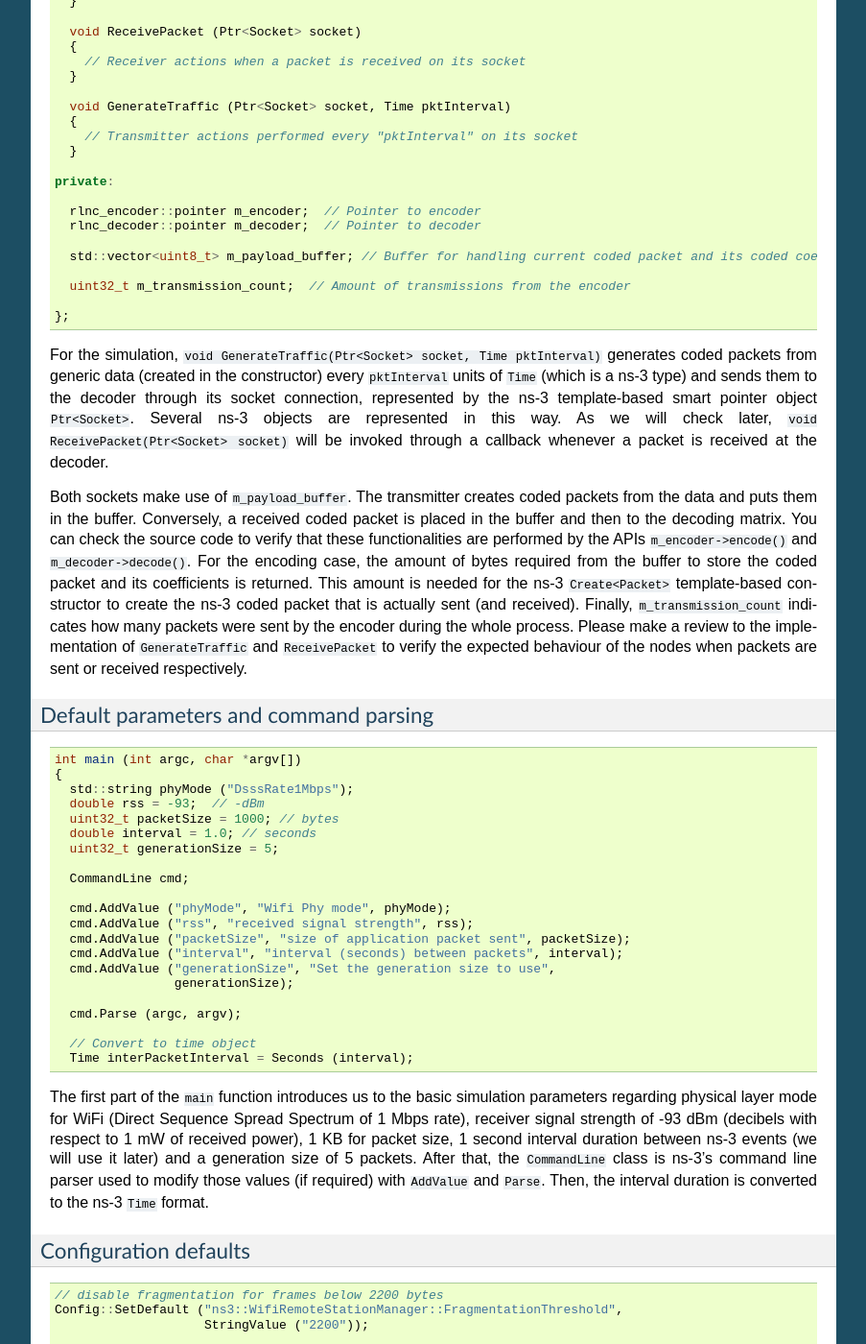
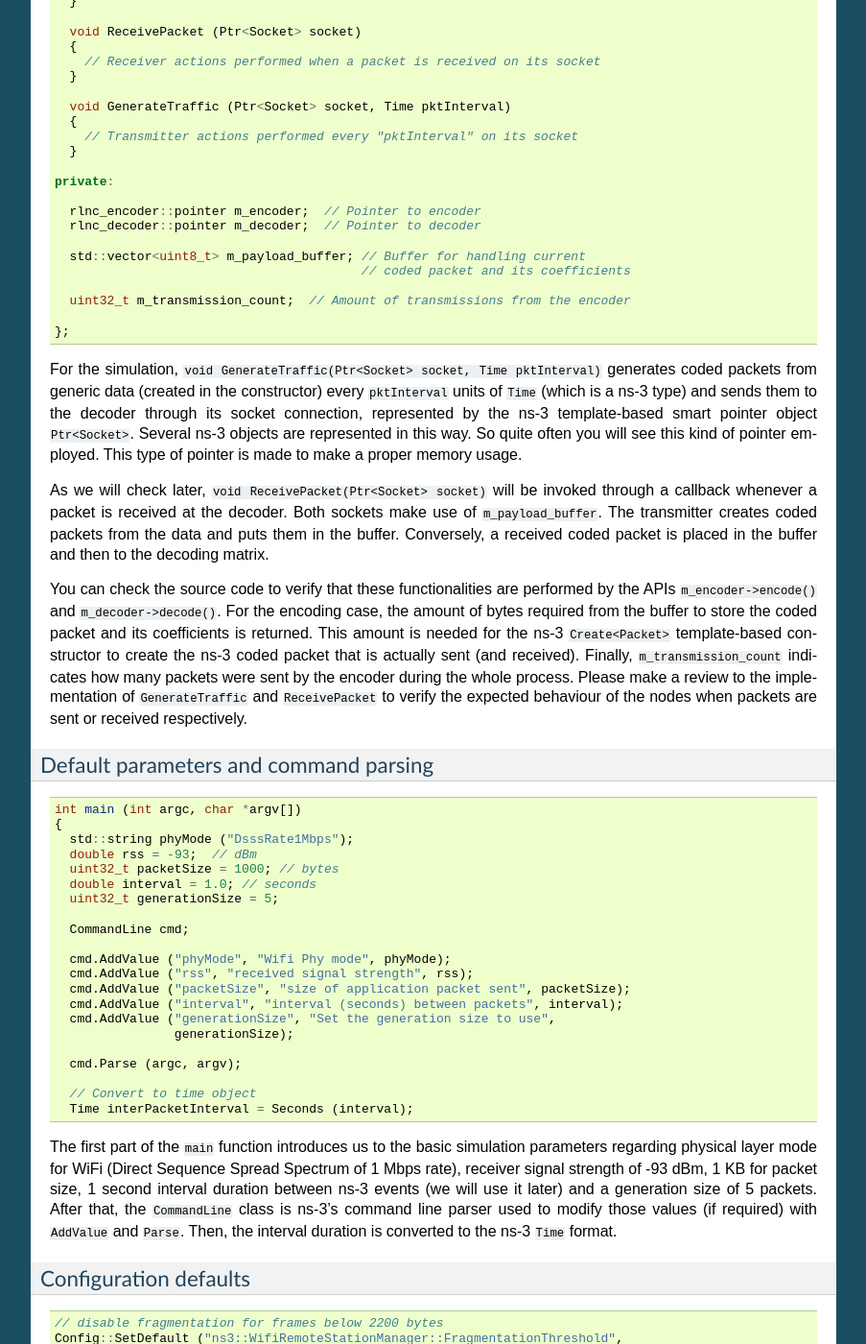
Before and after one commit to steinwurf/kodo-ns3-examples, a Sphinx documentation site: the page built from docs/wifi_broadcast.rst, in a window 1280 px wide and 1400 px high, scrolled down 2380 px. Shown: the whole window at 96% size, without its empty margins (198-1101 px from the left). Built offline with Sphinx 7.4.7, drawn with Linux system fonts in a browser that asks for light colours; formulas are drawn with MathJax 3; some of the changed text lies outside the part shown.

Commit message:
Correct grammar of introduction, started with first example

```diff
--- a/docs/wifi_broadcast.rst
+++ b/docs/wifi_broadcast.rst
@@ -34,7 +34,7 @@ Program description
 After the project has been properly configured and built, you should have
 a folder named ``~/dev/kodo-ns3-examples/wifi_broadcast/`` where ``~/dev/`` is
 the folder where you cloned the project repository. If you check the
-``wifi_broadcast`` folder, you will see the ``main.cpp`` file with contains
+``wifi_broadcast`` folder, you will see the ``main.cpp`` file which contains
 the source code of this simulation. You can open it with your preferred editor
 to review the source code. We will briefly review some of its parts.
 
@@ -118,15 +119,15 @@ The RLNC encoder and decoder are template classes. The first input type is the
 field size represented through an object (``struct`` in this case) from our
 `Fifi  <https://github.com/steinwurf/fifi>`_ library. Fifi is a dependency for
 Kodo where all the finite field arithmetics resides. Since we are interested in
-:math:`q = 2` we choose ``fifi:binary``, however other field types from Fifi
+:math:`q = 2`, we choose ``fifi:binary``. However, other field types from Fifi
 might be chosen too according to your application. Current available filed sizes
 are: :math:`q = {2^4, 2^8, 2^{16}, 2^{32}-5}`.
 
 The second input is a ``struct`` that controls the use of tracing in the given
 object. ``kodo::enable_trace`` or ``kodo::disable_trace`` respectively enables
-or disables the tracing functionality in the objects where they are mployed.
+or disables the tracing functionality in the objects where they are employed.
 For our implementation, we enable tracing for our decoder and disable it for
-the encoder. Later in the simulation parameters we will check what options does
+the encoder. Later in the simulation runs, we will check what options does
 tracing has on each device type.
 
 Main simulation class
@@ -157,7 +158,7 @@ The ``KodoSimulation`` class can be roughly defined in the following way:
 
      void ReceivePacket (Ptr<Socket> socket)
      {
-       // Receiver actions when a packet is received on its socket
+       // Receiver actions performed when a packet is received on its socket
      }
 
      void GenerateTraffic (Ptr<Socket> socket, Time pktInterval)
@@ -170,7 +171,8 @@ The ``KodoSimulation`` class can be roughly defined in the following way:
      rlnc_encoder::pointer m_encoder;  // Pointer to encoder
      rlnc_decoder::pointer m_decoder;  // Pointer to decoder
 
-     std::vector<uint8_t> m_payload_buffer; // Buffer for handling current coded packet and its coded coefficients
+     std::vector<uint8_t> m_payload_buffer; // Buffer for handling current
+                                            // coded packet and its coefficients
 
      uint32_t m_transmission_count;  // Amount of transmissions from the encoder
 
@@ -181,22 +183,25 @@ pktInterval)`` generates coded packets from generic data (created in the
 constructor) every ``pktInterval`` units of ``Time`` (which is a ns-3 type) and
 sends them to the decoder through its socket connection, represented by the
 ns-3 template-based smart pointer object ``Ptr<Socket>``. Several ns-3 objects
-are represented in this way. As we will check later, ``void
-ReceivePacket(Ptr<Socket> socket)`` will be invoked through a callback whenever
-a packet is received at the decoder.
+are represented in this way. So quite often you will see this kind of pointer
+employed. This type of pointer is made to make a proper memory usage.
 
-Both sockets make use of ``m_payload_buffer``. The transmitter creates coded
+As we will check later, ``void ReceivePacket(Ptr<Socket> socket)`` will be
+invoked through a callback whenever a packet is received at the decoder. Both
+sockets make use of ``m_payload_buffer``. The transmitter creates coded
 packets from the data and puts them in the buffer. Conversely, a received coded
-packet is placed in the buffer and then to the decoding matrix. You can check
-the source code to verify that these functionalities are performed by the APIs
-``m_encoder->encode()`` and ``m_decoder->decode()``. For the encoding case, the
-amount of bytes required from the buffer to store the coded packet and its
-coefficients is returned. This amount is needed for the ns-3 ``Create<Packet>``
-template-based constructor to create the ns-3 coded packet that is actually sent
-(and received). Finally, ``m_transmission_count`` indicates how many packets
-were sent by the encoder during the whole process. Please make a review to
-the implementation of ``GenerateTraffic`` and ``ReceivePacket`` to verify the
-expected behaviour of the nodes when packets are sent or received respectively.
+packet is placed in the buffer and then to the decoding matrix.
+
+You can check the source code to verify that these functionalities are
+performed by the APIs ``m_encoder->encode()`` and ``m_decoder->decode()``. For
+the encoding case, the amount of bytes required from the buffer to store the
+coded packet and its coefficients is returned. This amount is needed for the
+ns-3 ``Create<Packet>`` template-based constructor to create the ns-3 coded
+packet that is actually sent (and received). Finally, ``m_transmission_count``
+indicates how many packets were sent by the encoder during the whole process.
+Please make a review to the implementation of ``GenerateTraffic`` and
+``ReceivePacket`` to verify the expected behaviour of the nodes when packets
+are sent or received respectively.
 
 Default parameters and command parsing
 ^^^^^^^^^^^^^^^^^^^^^^^^^^^^^^^^^^^^^^
@@ -206,7 +211,7 @@ Default parameters and command parsing
  int main (int argc, char *argv[])
  {
    std::string phyMode ("DsssRate1Mbps");
-   double rss = -93;  // -dBm
+   double rss = -93;  // dBm
    uint32_t packetSize = 1000; // bytes
    double interval = 1.0; // seconds
    uint32_t generationSize = 5;
@@ -227,12 +232,12 @@ Default parameters and command parsing
 
 The first part of the ``main`` function introduces us to the basic simulation
 parameters regarding physical layer mode for WiFi (Direct Sequence Spread
-Spectrum of 1 Mbps rate), receiver signal strength of -93 dBm (decibels with
-respect to 1 mW of received power), 1 KB for packet size, 1 second interval
-duration between ns-3 events (we will use it later) and a generation size of
-5 packets. After that, the ``CommandLine`` class is ns-3's command line parser
-used to modify those values (if required) with ``AddValue`` and ``Parse``. Then,
-the interval duration is converted to the ns-3 ``Time`` format.
+Spectrum of 1 Mbps rate), receiver signal strength of -93 dBm, 1 KB for packet
+size, 1 second interval duration between ns-3 events (we will use it later) and
+a generation size of 5 packets. After that, the ``CommandLine`` class is ns-3's
+command line parser used to modify those values (if required) with ``AddValue``
+and ``Parse``. Then, the interval duration is converted to the ns-3 ``Time``
+format.
 
 
 Configuration defaults
@@ -272,7 +278,7 @@ WiFi PHY and channel helpers for nodes
   NodeContainer c;
   c.Create (2);
 
-  // The below set of helpers will help us to put together the wifi NICs we want
+  // The below set of helpers will help us to put together the WiFi NICs we want
   WifiHelper wifi;
   wifi.SetStandard (WIFI_PHY_STANDARD_80211b);
 
@@ -303,7 +309,7 @@ common properties to the nodes.
 
 We aid ourselves by using the ``WiFiHelper`` class to set the standard to use.
 Since we are working with DSSS, this means we need to use IEEE 802.11b. For the
-physical layer we use the ``YansWifiPhyHelper::Default()`` constructor and from
+physical layer, we use the ``YansWifiPhyHelper::Default()`` constructor and from
 it, we disable any gains in the receiver and set the pcap (packet capture)
 tracing format at the data link layer. ns-3 supports different formats, here
 we picked the `RadioTap <http://www.radiotap.org/>`_ format but you can choose
```
Also changed, not shown: other parts of docs/wifi_broadcast.rst (+16 -14 lines), docs/before_you_start.rst (+13 -11 lines).
